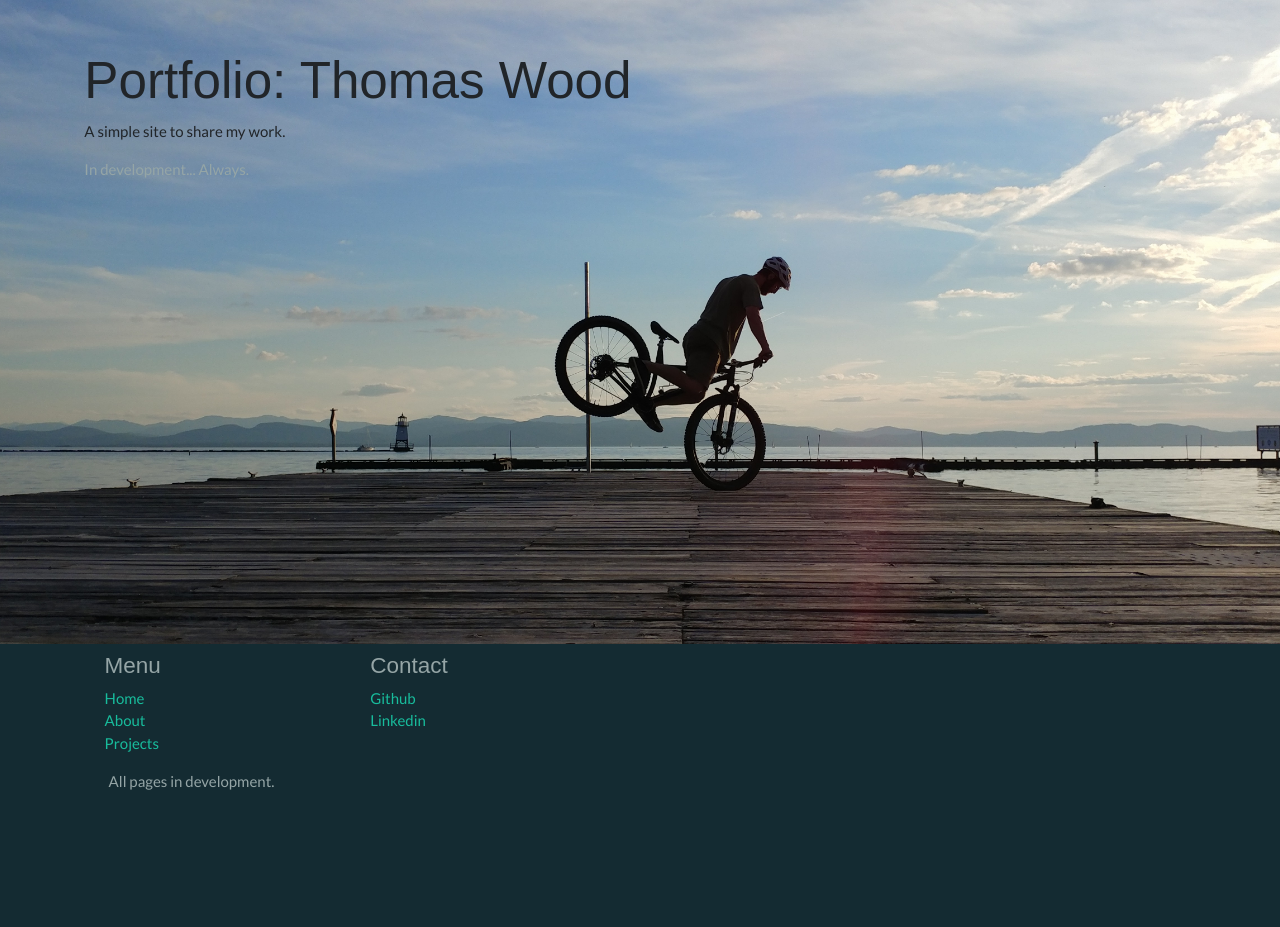
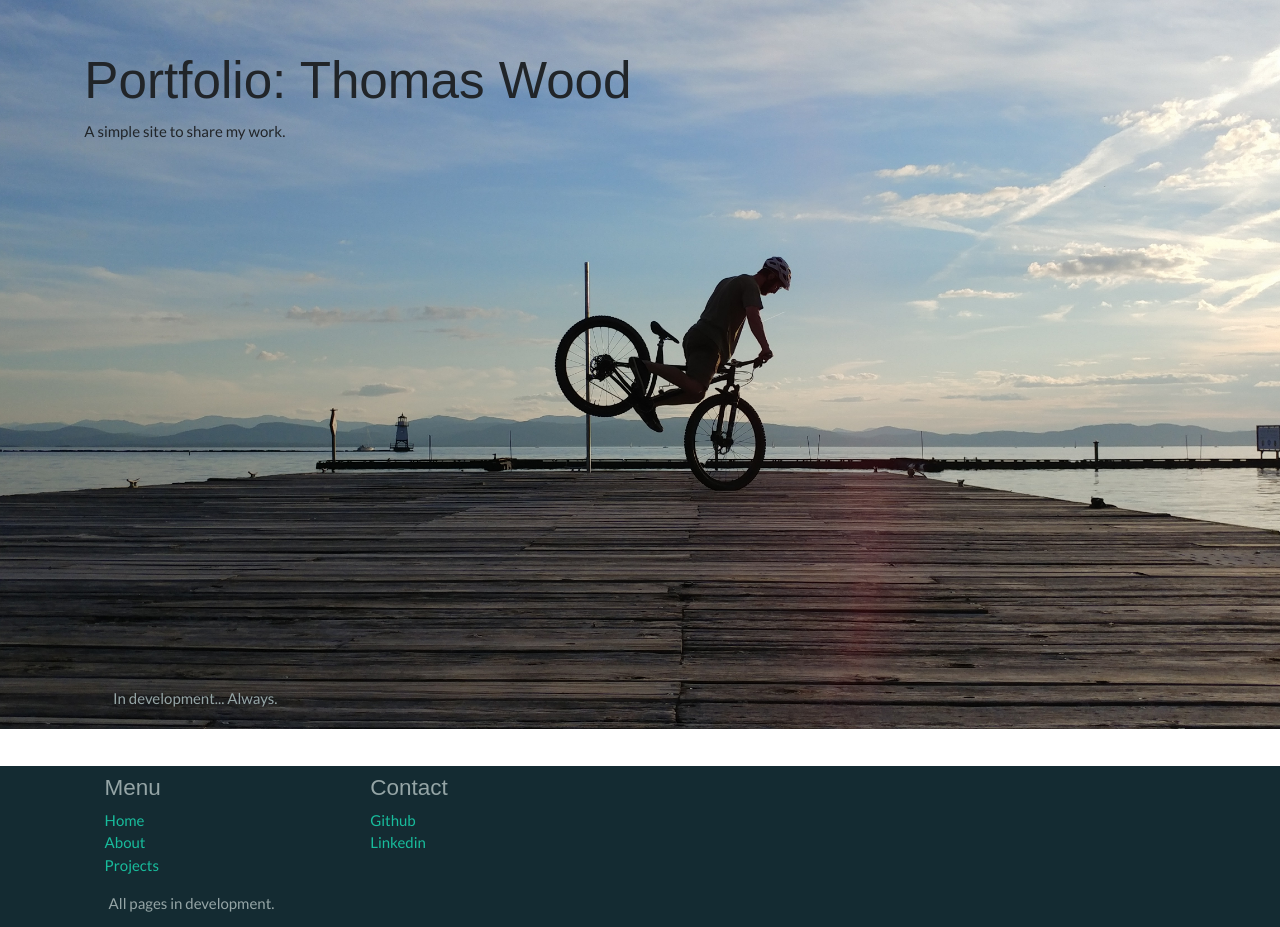
Before and after one commit to JustAnAccountForLearning/portfolio, a Flask app: page / in a window 1280 px wide. Shown: the part 71-998 px from the top of the page. Before the commit the page ends 861 px from the top, so only its background shows below. Run offline with Flask 2, Linux system fonts and the light colour scheme; some libraries are stand-ins or nearby versions; some web fonts are replaced.

Commit message:
Update padding.

```diff
--- a/static/styles.css
+++ b/static/styles.css
@@ -12,7 +12,7 @@ body {
 
 main {
     flex-grow: 1;
-    padding-bottom: 70px;
+    padding-bottom: 15%;
 }
 
 h1 {
@@ -81,6 +81,15 @@ footer {
     padding-bottom: 15%;
 }
 
+.sit-low {
+    padding-right: 10%;
+    padding-left: 10%;
+    position: absolute;
+    bottom: 0;
+    margin-bottom: 20px;
+    margin-top: auto;
+}
+
 .footer {
     position: absolute;
     left: 0; right: 0; bottom: 0;
--- a/templates/index.html
+++ b/templates/index.html
@@ -19,9 +19,11 @@
                     <div class="content">
                         <h1>Portfolio: Thomas Wood</h1>
                         <p>A simple site to share my work.</p>
-                        <p class="text-muted">In development... Always.</p>
                     </div>
                 </div>
+            </div>
+            <div class="row">
+                <p class="text-muted sit-low">In development... Always.</p>
             </div>
         </div>
     </div>
```
